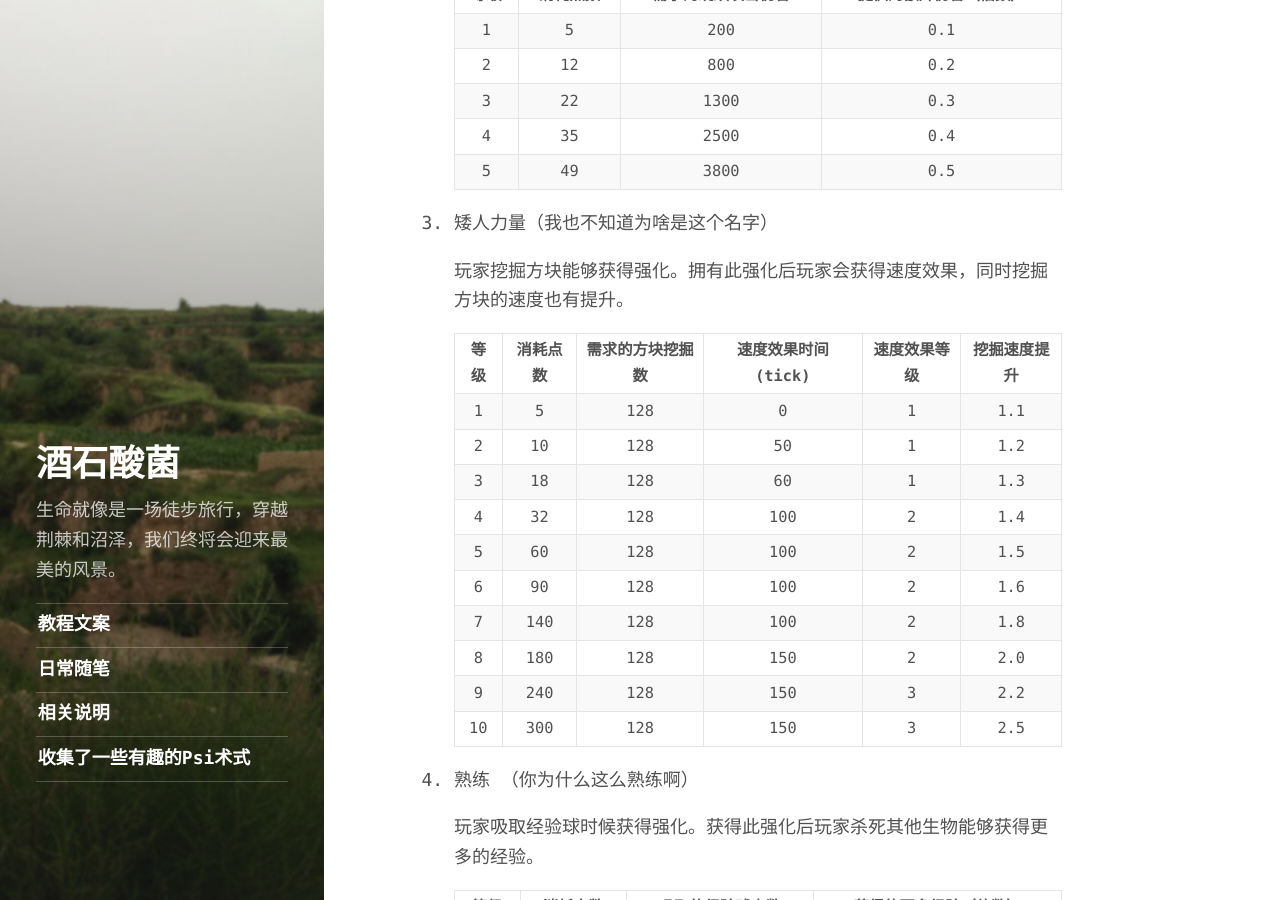
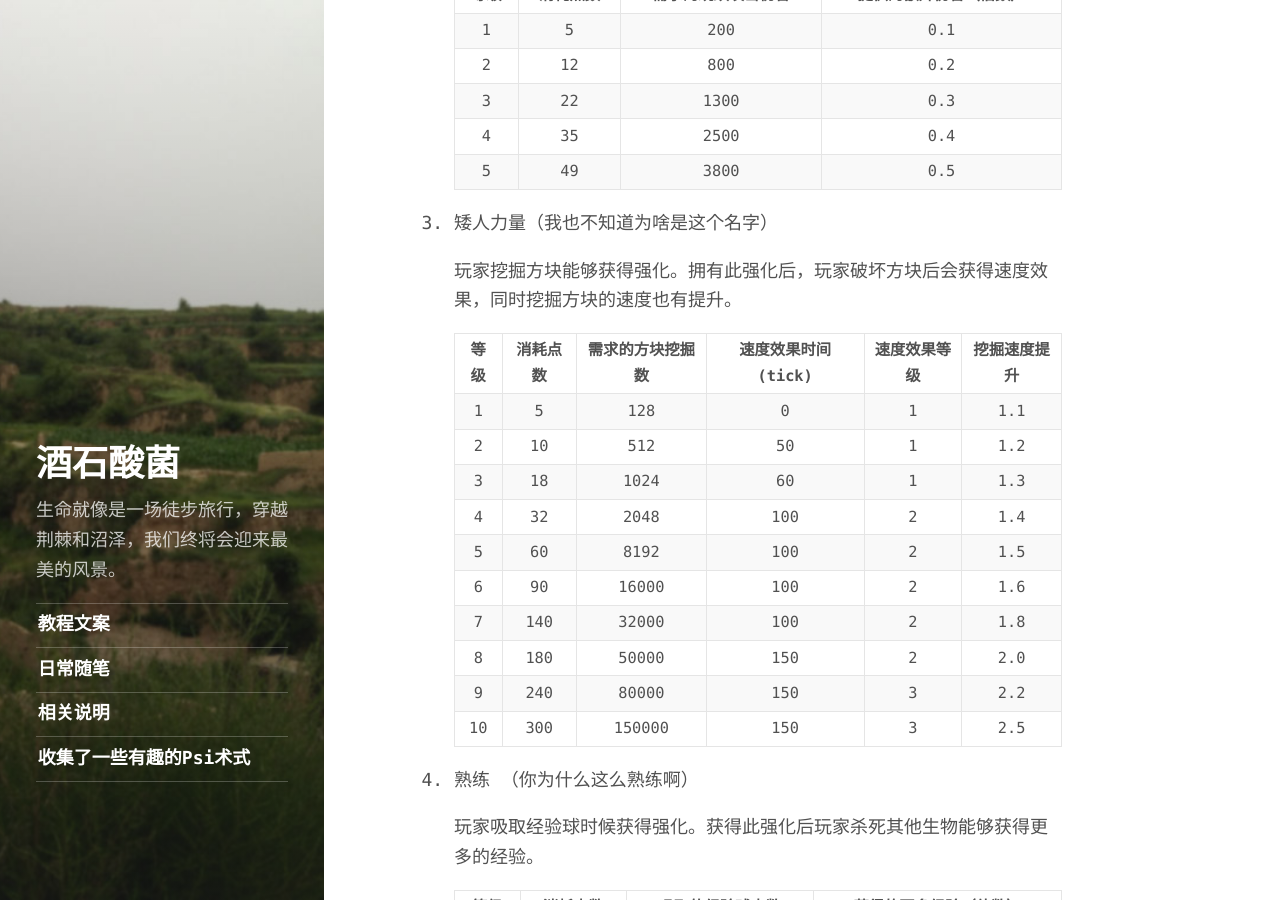
Before and after one commit to TartaricAcid/ArchiveGithubPage, a Jekyll site: the page built from _posts/2017-06-22-LivingArmourUpgrade.md, in a window 1280 px wide and 900 px high, scrolled down 901 px. Built offline with Jekyll 4.4.1, drawn with Linux system fonts in a browser that asks for light colours.

Commit message:
Update
日常修改错误

```diff
--- a/_posts/2017-06-22-LivingArmourUpgrade.md
+++ b/_posts/2017-06-22-LivingArmourUpgrade.md
@@ -35,20 +35,20 @@ description: >
 
 3. 矮人力量（我也不知道为啥是这个名字）
 
-	玩家挖掘方块能够获得强化。拥有此强化后玩家会获得速度效果，同时挖掘方块的速度也有提升。
+	玩家挖掘方块能够获得强化。拥有此强化后，玩家破坏方块后会获得速度效果，同时挖掘方块的速度也有提升。
 
 	| 等级 | 消耗点数 | 需求的方块挖掘数 | 速度效果时间 (tick) | 速度效果等级 | 挖掘速度提升 |
 	| :--: | :------: | :--------------: | :-----------------: | :----------: | :----------: |
 	| 1    | 5        | 128              | 0                   | 1            | 1.1          |
-	| 2    | 10       | 128              | 50                  | 1            | 1.2          |
-	| 3    | 18       | 128              | 60                  | 1            | 1.3          |
-	| 4    | 32       | 128              | 100                 | 2            | 1.4          |
-	| 5    | 60       | 128              | 100                 | 2            | 1.5          |
-	| 6    | 90       | 128              | 100                 | 2            | 1.6          |
-	| 7    | 140      | 128              | 100                 | 2            | 1.8          |
-	| 8    | 180      | 128              | 150                 | 2            | 2.0          |
-	| 9    | 240      | 128              | 150                 | 3            | 2.2          |
-	| 10   | 300      | 128              | 150                 | 3            | 2.5          |
+	| 2    | 10       | 512              | 50                  | 1            | 1.2          |
+	| 3    | 18       | 1024             | 60                  | 1            | 1.3          |
+	| 4    | 32       | 2048             | 100                 | 2            | 1.4          |
+	| 5    | 60       | 8192             | 100                 | 2            | 1.5          |
+	| 6    | 90       | 16000            | 100                 | 2            | 1.6          |
+	| 7    | 140      | 32000            | 100                 | 2            | 1.8          |
+	| 8    | 180      | 50000            | 150                 | 2            | 2.0          |
+	| 9    | 240      | 80000            | 150                 | 3            | 2.2          |
+	| 10   | 300      | 150000           | 150                 | 3            | 2.5          |
 
 4. 熟练 （你为什么这么熟练啊）
 
```
Also changed, not shown: _posts/2017-06-23-LivingArmourDowngrade.md (+1 -1 lines).
